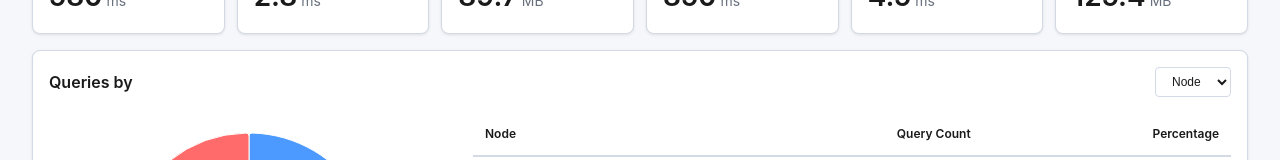
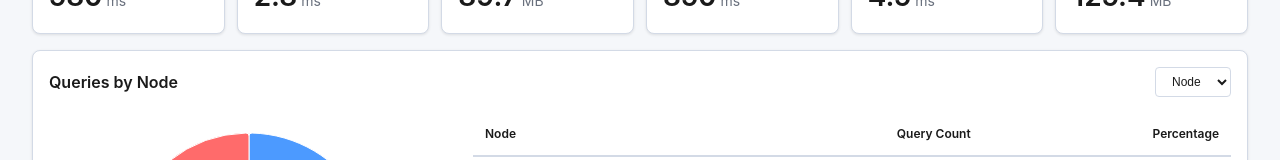
Before and after one commit to HB7918/query-insights-topn, a React (Vite) app: page / in a window 1280 px wide. Shown: the part 305-465 px from the top of the page. Built offline with nearby package versions, Linux system fonts and the light colour scheme.

Commit message:
Update title dynamically based on Queries by dropdown selection

```diff
--- a/src/App.jsx
+++ b/src/App.jsx
@@ -1522,7 +1522,7 @@ function App() {
             <div className="chart-container" style={{ marginBottom: '0.5rem' }}>
               <div style={{ display: 'flex', justifyContent: 'space-between', alignItems: 'center', marginBottom: '0.5rem' }}>
                 <h4 style={{ margin: 0, color: '#1a1a1a', fontSize: '16px', fontWeight: '600' }}>
-                  Queries by
+                  Queries by {queriesByDimension.charAt(0).toUpperCase() + queriesByDimension.slice(1)}
                 </h4>
                 <select
                   value={queriesByDimension}
```
